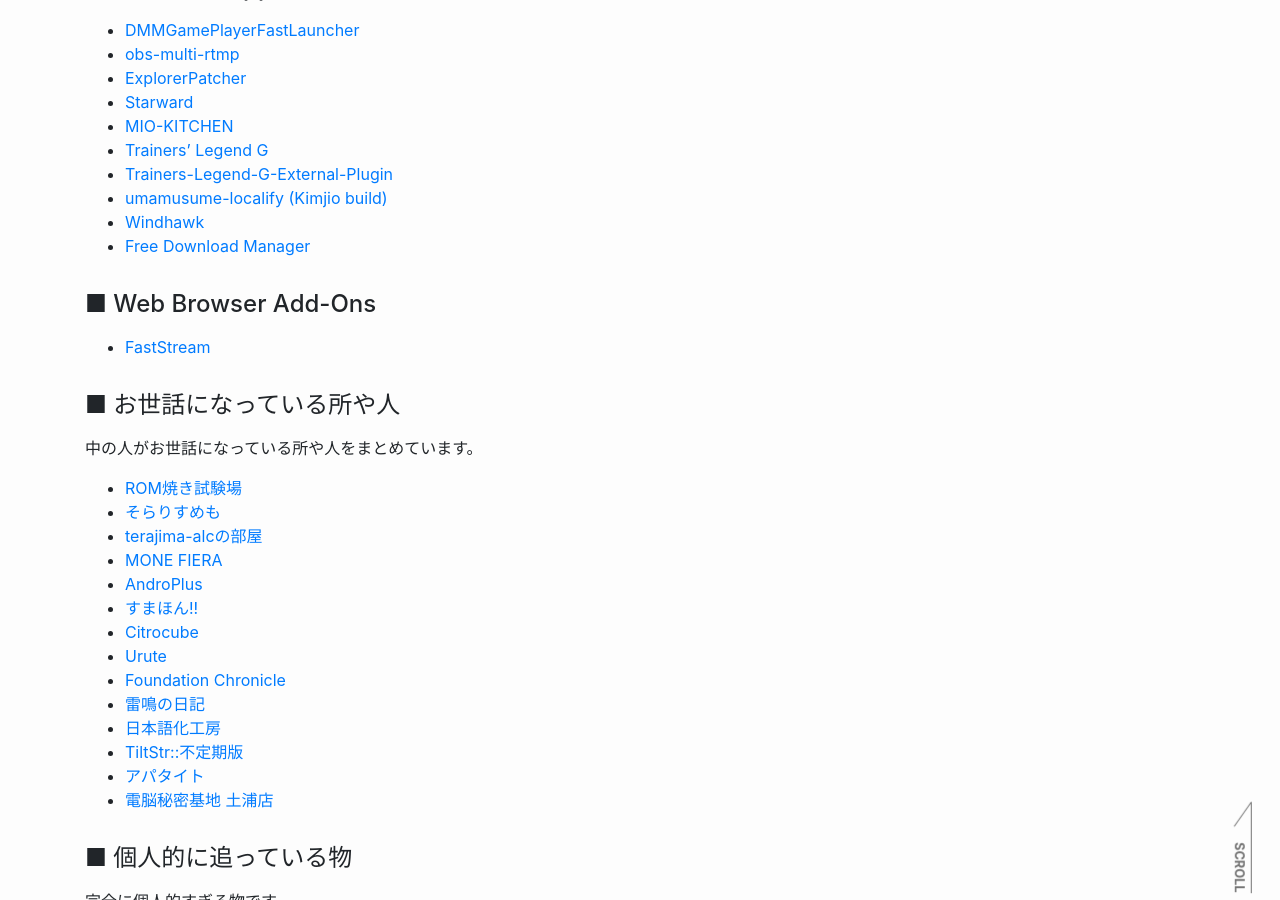
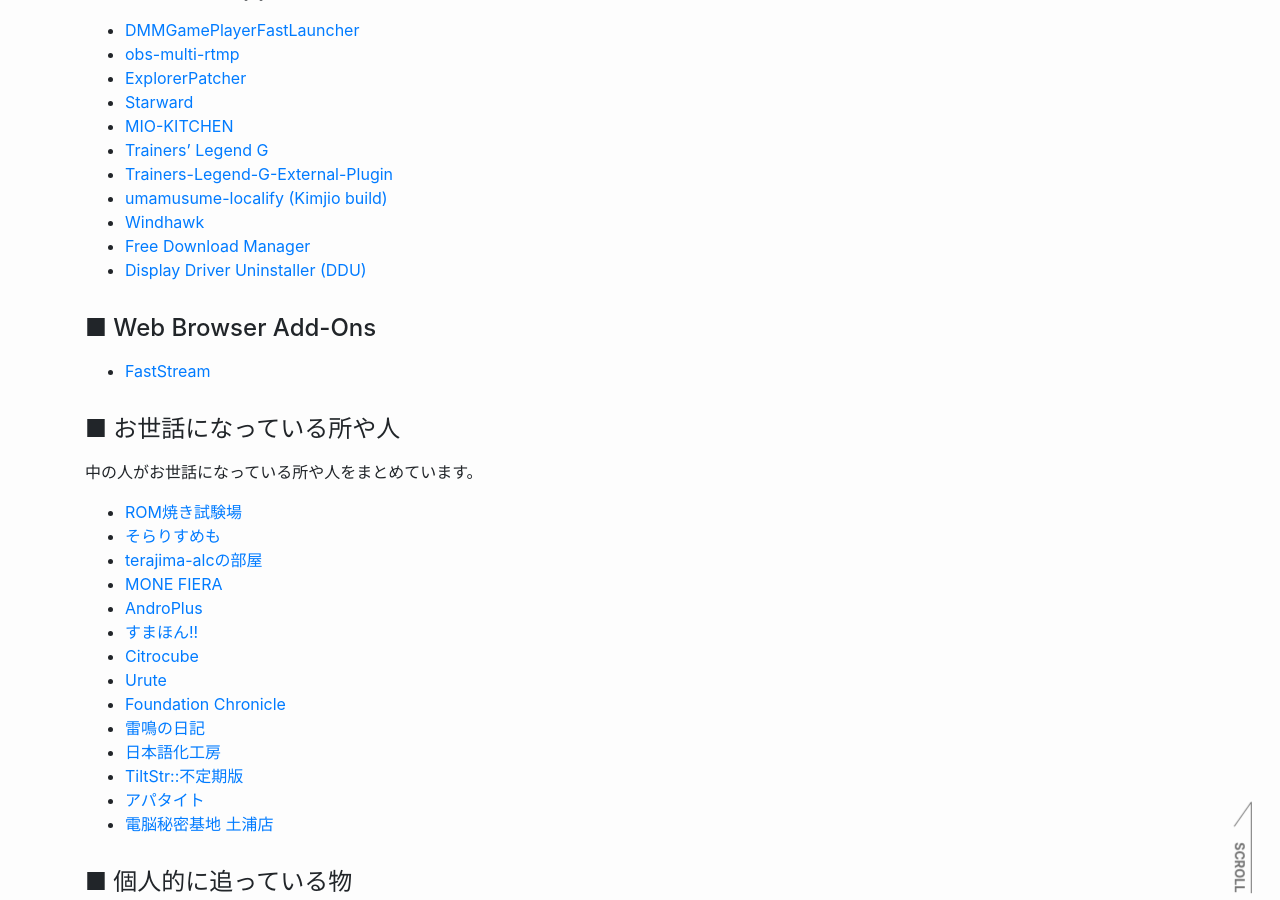
Before and after one commit to reindex-ot/reindex-ot.github.io, a Jekyll site: the page built from link.md, in a window 1280 px wide and 900 px high, scrolled down 754 px. Built offline with Jekyll 4.4.1, drawn with Linux system fonts in a browser that asks for light colours.

Commit message:
Update link.md
Signed-off-by: Re*Index. (ot_inc) <32851879+reindex-ot@users.noreply.github.com>

```diff
--- a/link.md
+++ b/link.md
@@ -39,6 +39,7 @@ permalink: /link/
 - [umamusume-localify (Kimjio build)](https://github.com/Kimjio/umamusume-localify/)
 - [Windhawk](https://windhawk.net/)
 - [Free Download Manager](https://www.freedownloadmanager.org/)
+- [Display Driver Uninstaller (DDU)](https://www.wagnardsoft.com/)
 
 #### ■ Web Browser Add-Ons
 
```
